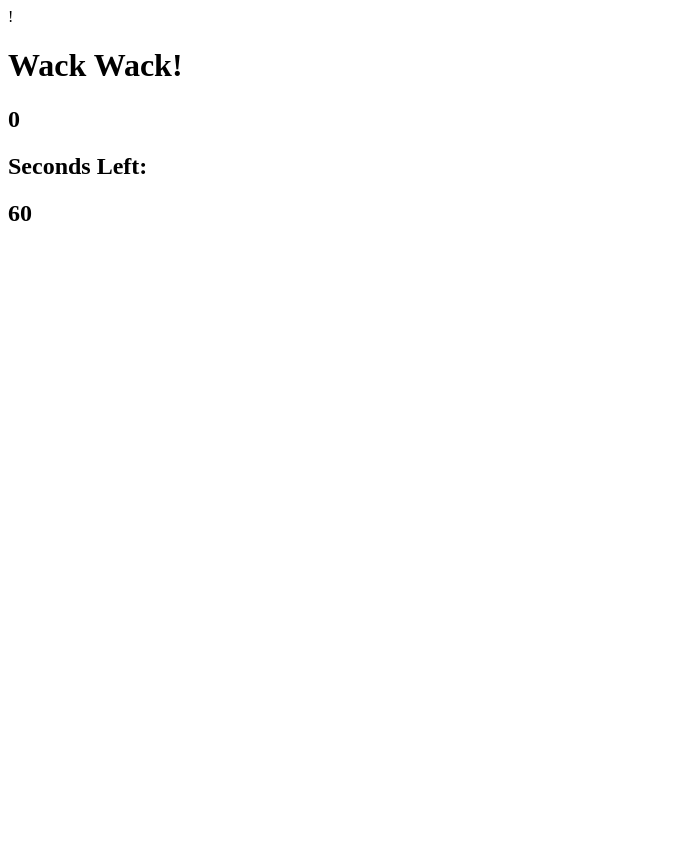
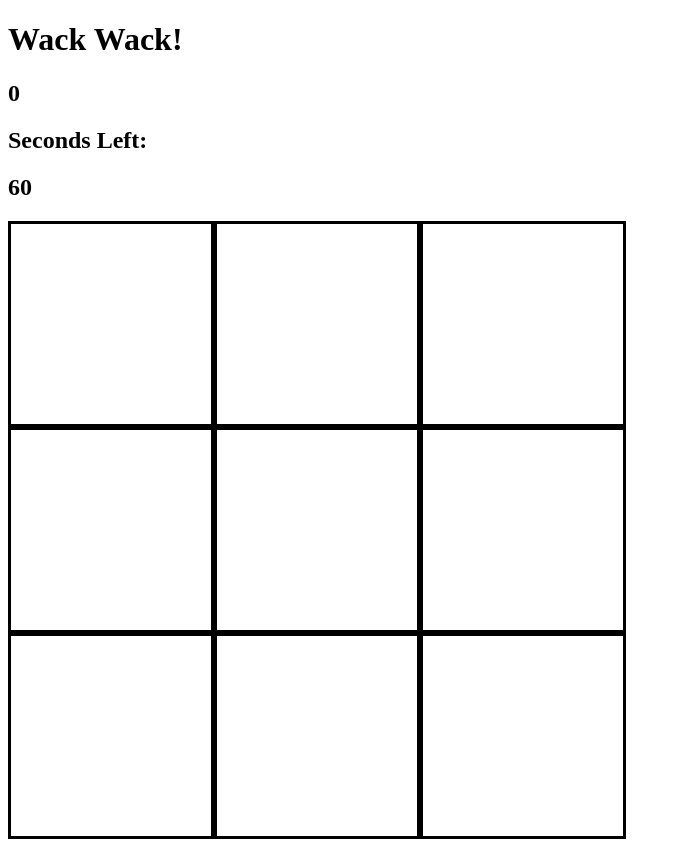
Before and after one commit to TDrake38/wack-wack, a plain HTML site: page index.html in a window 1280 px wide. Shown: the whole page, without its empty margins (0-681 px from the left). Before the commit the page ends 800 px from the top, so only its background shows below. Drawn offline with Linux system fonts and the light colour scheme.

Commit message:
did some basic styling for the grid and added a mouse png for now

```diff
--- a/index.html
+++ b/index.html
@@ -1,8 +1,4 @@
-!<!DOCTYPE html>
-<!--[if lt IE 7]>      <html class="no-js lt-ie9 lt-ie8 lt-ie7"> <![endif]-->
-<!--[if IE 7]>         <html class="no-js lt-ie9 lt-ie8"> <![endif]-->
-<!--[if IE 8]>         <html class="no-js lt-ie9"> <![endif]-->
-<!--[if gt IE 8]>      <html class="no-js"> <!--<![endif]-->
+<!DOCTYPE html>
 <html>
     <head>
         <meta charset="utf-8">
--- a/style.css
+++ b/style.css
@@ -0,0 +1,20 @@
+.square {
+    width: 200px;
+    height: 200px;
+    border-style: solid;
+    border-color: black;
+}
+
+.grid {
+    display: flex;
+    flex-flow: row wrap;
+    justify-content: center;
+    align-content: center;
+    width: 618px;
+    height: 618px;
+}
+
+.mole {
+    background-image: url(MMCard_mouse.png);
+    background-size: cover;
+}
```
Also changed, not shown: MMCard_mouse.png (added).
